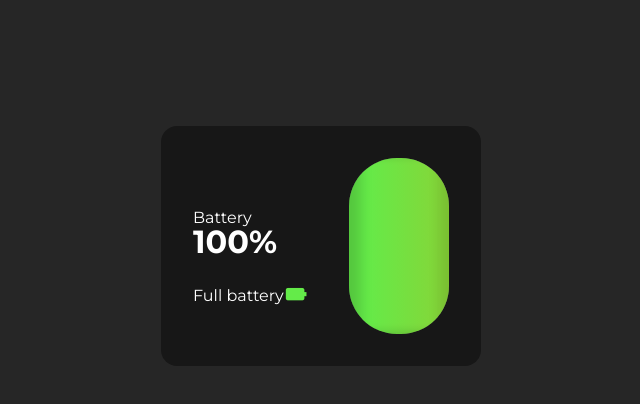
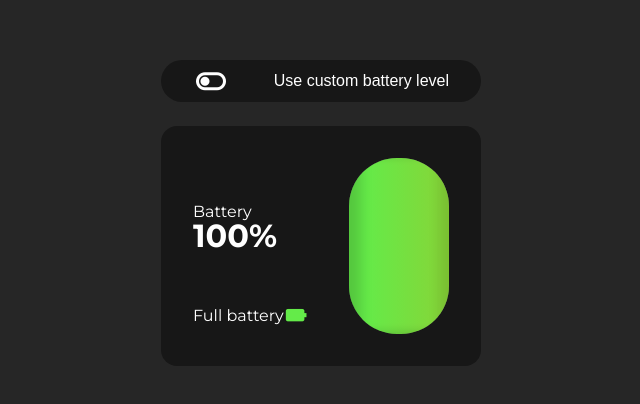
Before and after one commit to connectshark/battery-level-panel, a Vue app: page / in a window 1280 px wide. Shown: the part 154-558 px from the top of the page, without its empty margins (319-959 px from the left). Built offline with nearby package versions, Linux system fonts and the light colour scheme.

Commit message:
新增自訂電量功能

```diff
--- a/src/views/home.vue
+++ b/src/views/home.vue
@@ -1,5 +1,10 @@
 <template>
 <div class="panel">
+  <button class="toggle" @click="useCustomLevel = !useCustomLevel">
+    <i v-if="useCustomLevel" class='bx active bx-md bxs-toggle-right' ></i>
+    <i v-else class='bx bx-md bx-toggle-left'></i>
+    <span>Use custom battery level</span>
+  </button>
   <div class="title">
     <h1>Battery</h1>
     <p>{{levelPercent}}%</p>
@@ -33,18 +38,39 @@
       ></div>
     </div>
   </div>
+  <Transition name="slide">
+    <div class="level-bar" v-if="useCustomLevel">
+      <input type="range" min="0.01" max="1" step="0.01" v-model.number="customLevel">
+      <span>{{ levelPercent }}</span>
+    </div>
+  </Transition>
 </div>
 </template>
 <script>
-import { computed } from 'vue'
+import { computed, ref } from 'vue'
 import { useBattery } from '@vueuse/core'
 export default {
   setup() {
     const { level, charging } = useBattery()
-    const levelPercent = computed(() => level.value * 100)
+    const useCustomLevel = ref(false)
+    const customLevel = ref(0.5)
+    const levelPercent = computed(() => {
+      if (useCustomLevel.value) {
+        console.log(customLevel.value)
+        return parseInt(customLevel.value * 100)
+      } else {
+        return parseInt(level.value * 100)
+      }
+    })
+
+
+
+
     return {
       levelPercent,
-      charging
+      charging,
+      useCustomLevel,
+      customLevel
     }
   }
 }
@@ -64,11 +90,58 @@ export default {
   box-sizing: border-box;
   display: grid;
   grid-template-columns: auto 100px;
-  grid-auto-rows: auto;
+  grid-template-rows: 80% 20%;
+  position: relative;
+  .toggle{
+    position: absolute;
+    background-color: inherit;
+    bottom: 110%;
+    left: 0;
+    right: 0;
+    margin: 0 auto;
+    border-radius: 3rem;
+    padding: .2rem 2rem;
+    box-sizing: border-box;
+    display: flex;
+    flex-flow: row nowrap;
+    align-items: center;
+    justify-content: space-between;
+    border: none;
+    color: #fff;
+    font-size: 1rem;
+    .active {
+      color: #64EB49;
+    }
+  }
+  .level-bar {
+    position: absolute;
+    background-color: inherit;
+    top: 110%;
+    left: 0;
+    right: 0;
+    margin: 0 auto;
+    border-radius: 3rem;
+    padding: .2rem 2rem;
+    box-sizing: border-box;
+    display: flex;
+    flex-flow: row nowrap;
+    align-items: center;
+    justify-content: space-between;
+    input {
+      margin: 0;
+      width: 100%;
+    }
+    span {
+      flex-shrink: 0;
+      font-size: 1rem;
+      width: 50px;
+      text-align: right;
+    }
+  }
   .title {
     display: flex;
     flex-flow: column nowrap;
-    justify-content: flex-end;
+    justify-content: center;
     h1 {
       font-size: 1rem;
     }
@@ -108,7 +181,7 @@ export default {
       .liquid {
         flex-shrink: 0;
         position: relative;
-        height: 20%;
+        transition: height .3s linear;
         box-shadow: inset -10px 0 12px hsla(0, 0%, 0%, .1),
           inset 12px 0 12px hsla(0, 0%, 0%, .15);
         &::before {
@@ -125,6 +198,18 @@ export default {
       }
     }
   }
+}
+
+.slide-enter-active,
+.slide-leave-active {
+  transition: opacity .5s ease,
+    transform .5s ease;
+}
+
+.slide-enter-from,
+.slide-leave-to {
+  transform: translateY(-2rem);
+  opacity: 0;
 }
 
 .almost-nothing {
```
